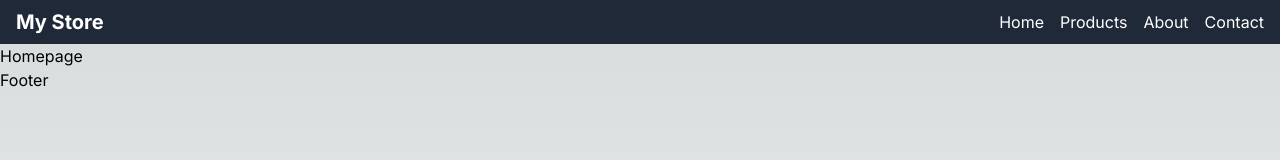
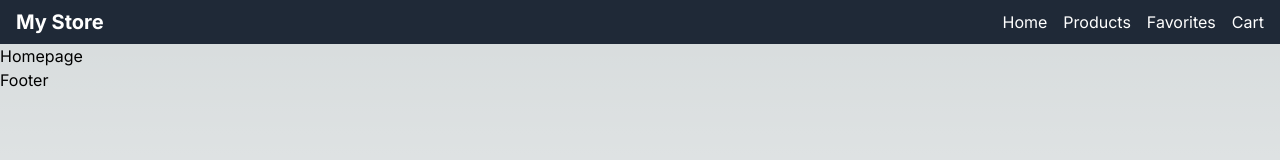
Before and after one commit to chetankush/radhe_collection, a Next.js app: page / in a window 1280 px wide. Shown: the top 160 px of the page. Built offline with nearby package versions, Linux system fonts and the light colour scheme.

Commit message:
changed header

```diff
--- a/src/components/Header.tsx
+++ b/src/components/Header.tsx
@@ -9,8 +9,8 @@ const Header = () => {
                     <ul className="flex space-x-4">
                         <li className="hover:text-gray-300">Home</li>
                         <li className="hover:text-gray-300">Products</li>
-                        <li className="hover:text-gray-300">About</li>
-                        <li className="hover:text-gray-300">Contact</li>
+                        <li className="hover:text-gray-300">Favorites</li>
+                        <li className="hover:text-gray-300">Cart</li>
                     </ul>
                 </nav>
             </div>
```
